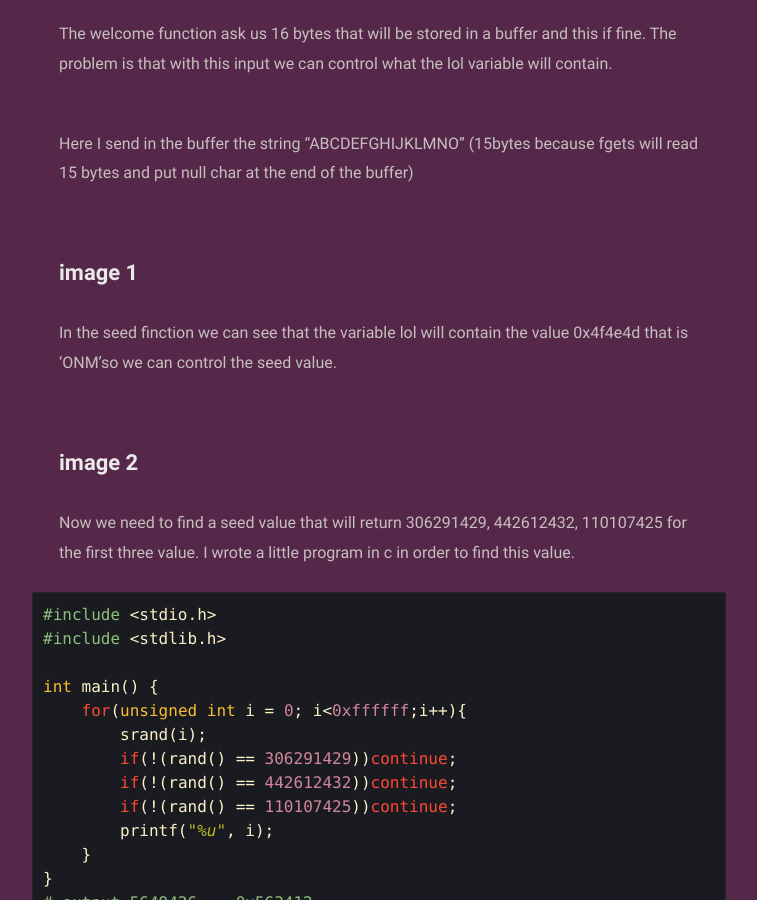
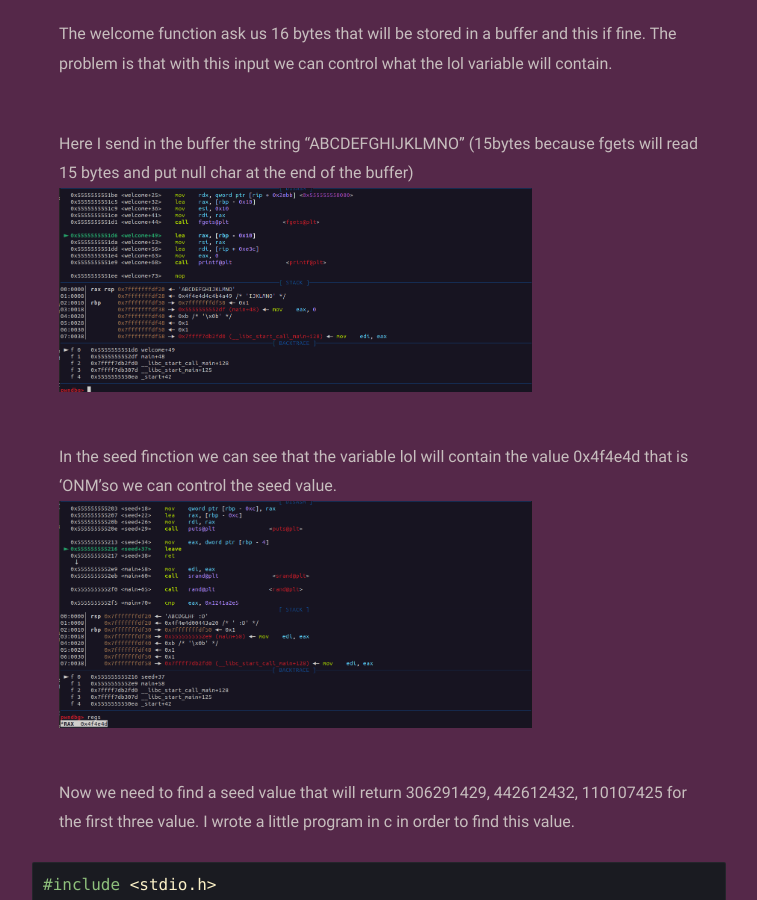
Before and after one commit to HACKappatoi/HACKappatoi.github.io, a Jekyll site: the page built from _posts/Luky_tamu2022/2022-04-19-lucky.md, in a window 1280 px wide and 900 px high, scrolled down 2292 px. Shown: the whole window, without its empty margins (261-1018 px from the left). Built offline with Jekyll 4.4.1, drawn with Linux system fonts in a browser that asks for light colours.

Commit message:
add images

```diff
--- a/_posts/Luky_tamu2022/2022-04-19-lucky.md
+++ b/_posts/Luky_tamu2022/2022-04-19-lucky.md
@@ -89,12 +89,10 @@ void welcome() {
 The welcome function ask us 16 bytes that will be stored in a buffer and this if fine. The problem is that with this input we can control what the lol variable will contain.
 
 Here I send in the buffer the string "ABCDEFGHIJKLMNO" (15bytes because fgets will read 15 bytes and put null char at the end of the buffer)
-
-## image 1
+<img src="/assets/posts_images/lucky_tamu2022/l1.png" title="" alt="" width="473">
 
 In the seed finction we can see that the variable lol will contain the value 0x4f4e4d that is 'ONM'so we can control the seed value.
-
-## image 2
+<img src="/assets/posts_images/lucky_tamu2022/l2.png" title="" alt="" width="473">
 
 Now we need to find a seed value that will return 306291429, 442612432, 110107425 for the first three value. I wrote a little program in c in order to find this value.
 
```
